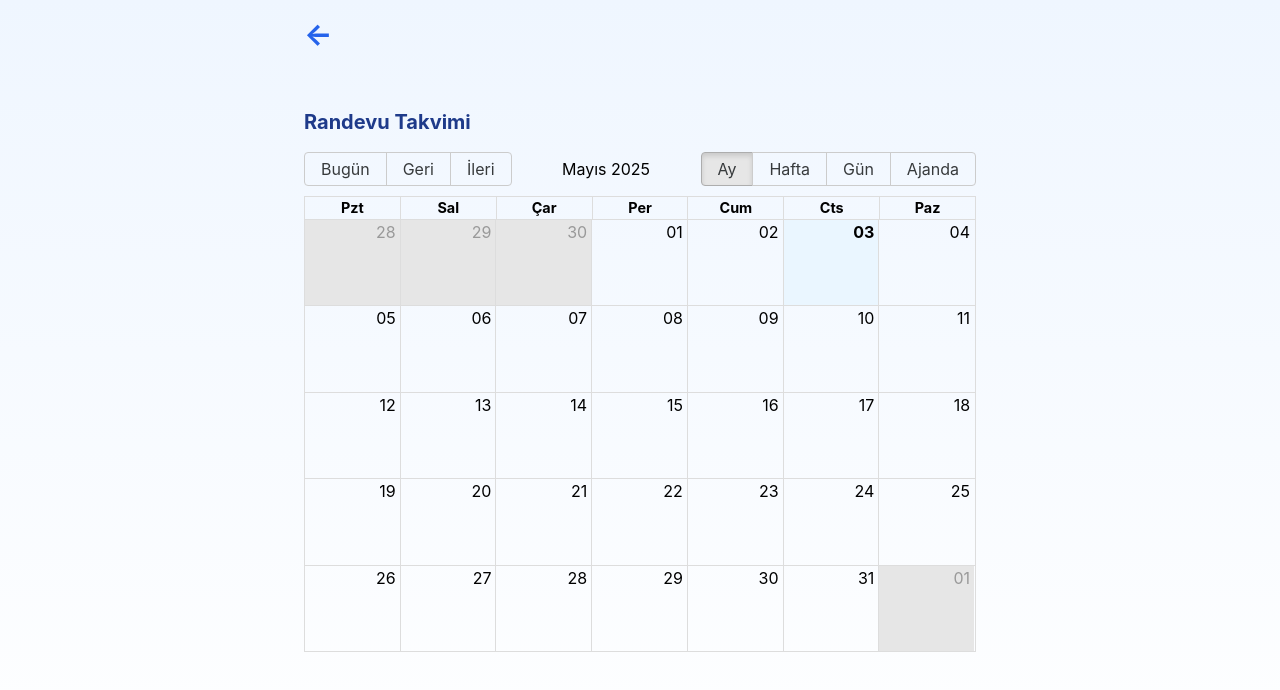
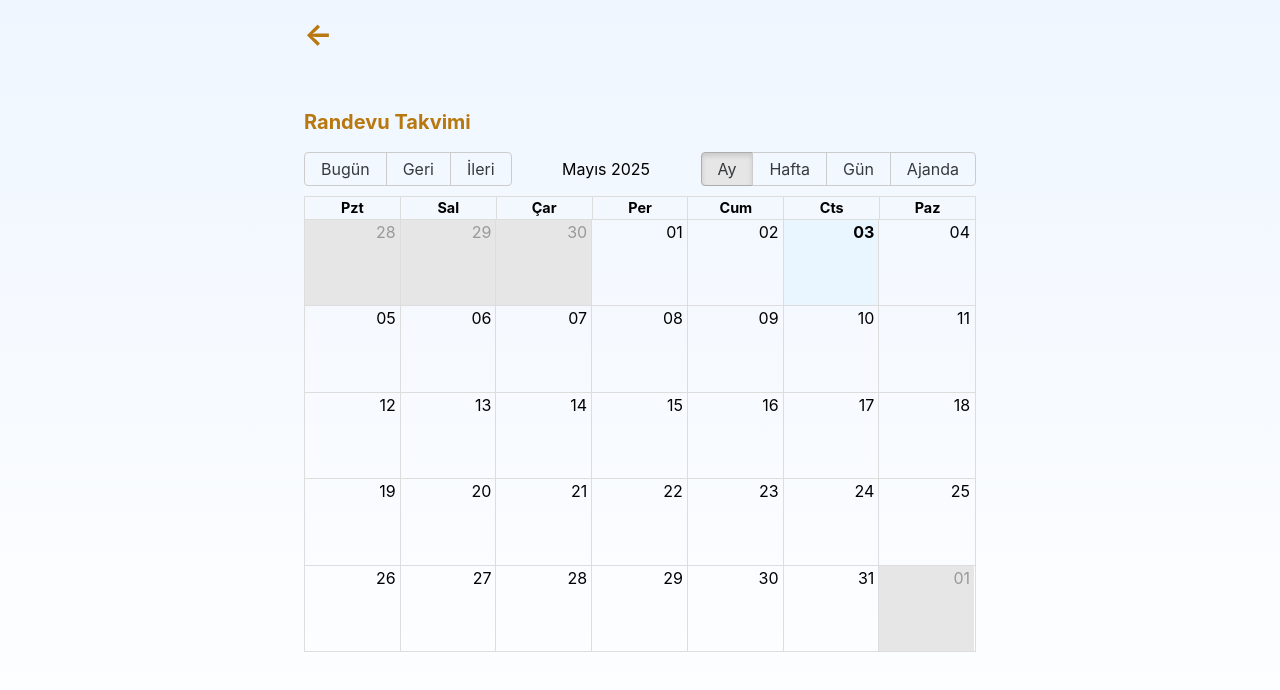
Before and after one commit to Northeaster0/Vet_Tracking, a React (Create React App) app in the folder frontend/: page /addAppointment in a window 1280 px wide. Shown: the top 690 px of the page. Built offline with nearby package versions, Linux system fonts and the light colour scheme.

Commit message:
Update AddAppointment component styles for improved UI consistency
- Changed link and heading colors to a unified shade (#b8770f) for better visual coherence.
- Updated button styles in the modal to match the new color scheme, enhancing the overall user experience.

```diff
--- a/frontend/src/pages/AddAppointment.tsx
+++ b/frontend/src/pages/AddAppointment.tsx
@@ -180,14 +180,14 @@ const AddAppointment: React.FC = () => {
       <div className="max-w-2xl mx-auto">
         <Link
           to={`/patientAcception?animalId=${animalId}`}
-          className="text-blue-600 hover:text-blue-800 text-3xl font-bold mb-4 inline-block"
+          className="text-[#b8770f] hover:text-[#b8770f] text-3xl font-bold mb-4 inline-block"
         >
           ←
         </Link>
 
         {/* Takvim görünümü */}
         <div className="mt-10">
-          <h3 className="text-xl font-bold text-blue-900 mb-4">Randevu Takvimi</h3>
+          <h3 className="text-xl font-bold text-[#b8770f] mb-4">Randevu Takvimi</h3>
           <Calendar
             localizer={localizer}
             events={events}
@@ -228,7 +228,7 @@ const AddAppointment: React.FC = () => {
               </div>
               <div className="flex justify-end gap-2">
                 <button onClick={() => setShowModal(false)} className="px-4 py-2 bg-gray-300 rounded hover:bg-gray-400">İptal</button>
-                <button onClick={handleModalSave} className="px-4 py-2 bg-blue-600 text-white rounded hover:bg-blue-700">Kaydet</button>
+                <button onClick={handleModalSave} className="px-4 py-2 bg-[#b8770f] text-white rounded hover:bg-[#b8770f]">Kaydet</button>
               </div>
             </div>
           </div>
```
